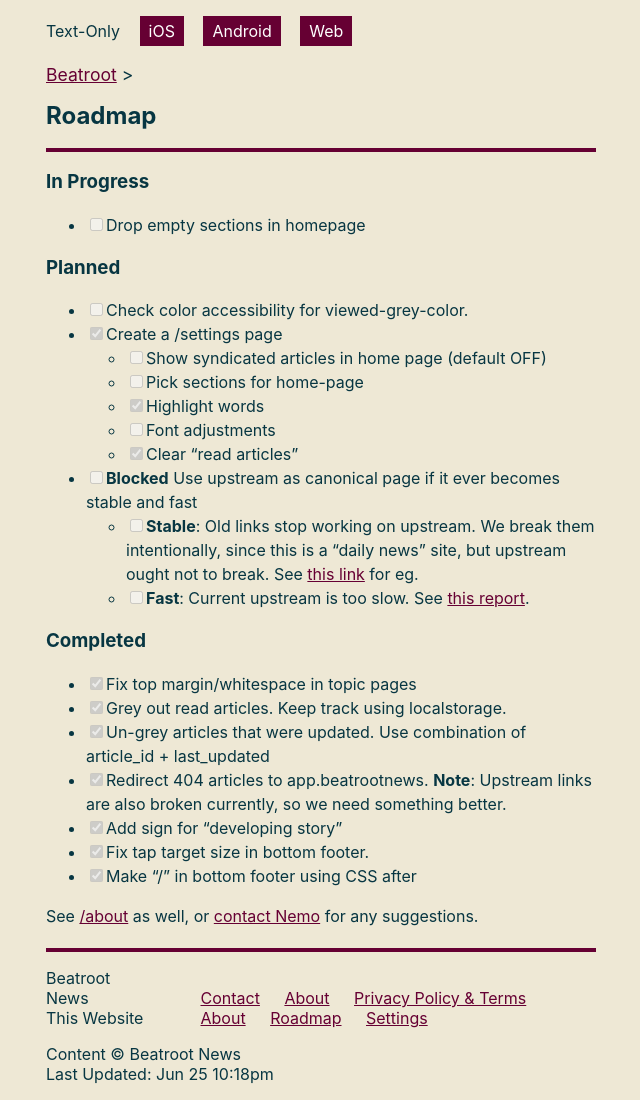
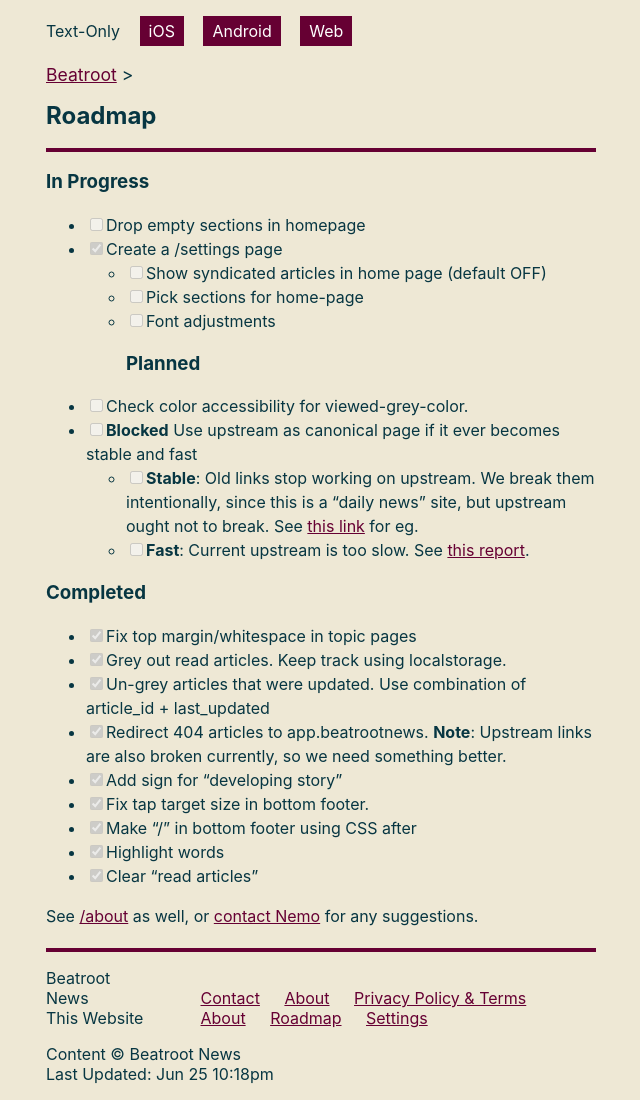
Before and after one commit to captn3m0/news, a Jekyll site: the page built from TODO.md, in a window 1280 px wide. Shown: the whole page, without its empty margins (319-959 px from the left). Built offline with Jekyll 4.4.1, drawn with Linux system fonts in a browser that asks for light colours; cached includes are drawn as plain includes; some of the changed lines change nothing that is shown.

Commit message:
update roadmap

```diff
--- a/TODO.md
+++ b/TODO.md
@@ -6,16 +6,13 @@
 
 ### In Progress
 - [ ] Drop empty sections in homepage
-
+- [x] Create a /settings page
+	- [ ] Show syndicated articles in home page (default OFF)
+	- [ ] Pick sections for home-page
+	- [ ] Font adjustments
 ### Planned
 
 - [ ] Check color accessibility for viewed-grey-color.
-- [x] Create a /settings page
-	- [ ] Show syndicated articles in home page (default OFF)
-	- [ ] Pick sections for home-page
-	- [x] Highlight words
-	- [ ] Font adjustments
-	- [x] Clear "read articles"
 - [ ] **Blocked** Use upstream as canonical page if it ever becomes stable and fast
 	- [ ] **Stable**: Old links stop working on upstream. We break them intentionally, since this is a "daily news"  site, but upstream ought not to break. See [this link](https://app.beatrootnews.com/#article-5773) for eg.
 	- [ ] **Fast**: Current upstream is too slow. See [this report](https://pagespeed.web.dev/analysis/https-app-beatrootnews-com/scbmz1pf5r?form_factor=mobile).
@@ -28,5 +25,7 @@
 - [x] Add sign for "developing story"
 - [x] Fix tap target size in bottom footer.
 - [x] Make "/" in bottom footer using CSS after
+- [x] Highlight words
+- [x] Clear "read articles"
 
 See [/about](/about) as well, or [contact Nemo](https://captnemo.in/contact/) for any suggestions.
```
